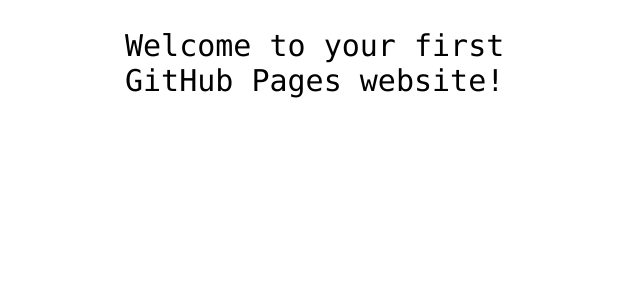
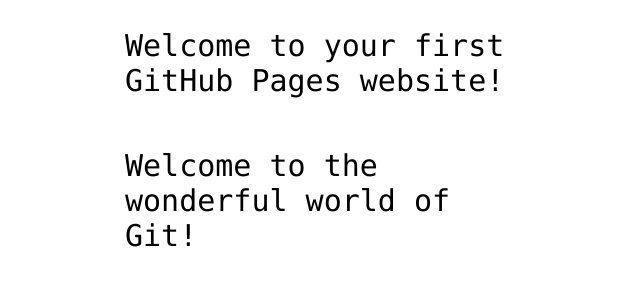
Before and after one commit to shitzngiggles/hello-world, a plain HTML site: page index.html in a window 1280 px wide. Shown: the part 360-646 px from the top of the page, without its empty margins (315-955 px from the left). Drawn offline with Linux system fonts and the light colour scheme.

Commit message:
modified index.html

```diff
--- a/index.html
+++ b/index.html
@@ -13,6 +13,7 @@
 
 <!-- Change this code here by copy and pasting your template on line 15 -->
 <p>Welcome to your first GitHub Pages website!</p>
+<p>Welcome to the wonderful world of Git!</p>
 
 </body>
 </html>
```
